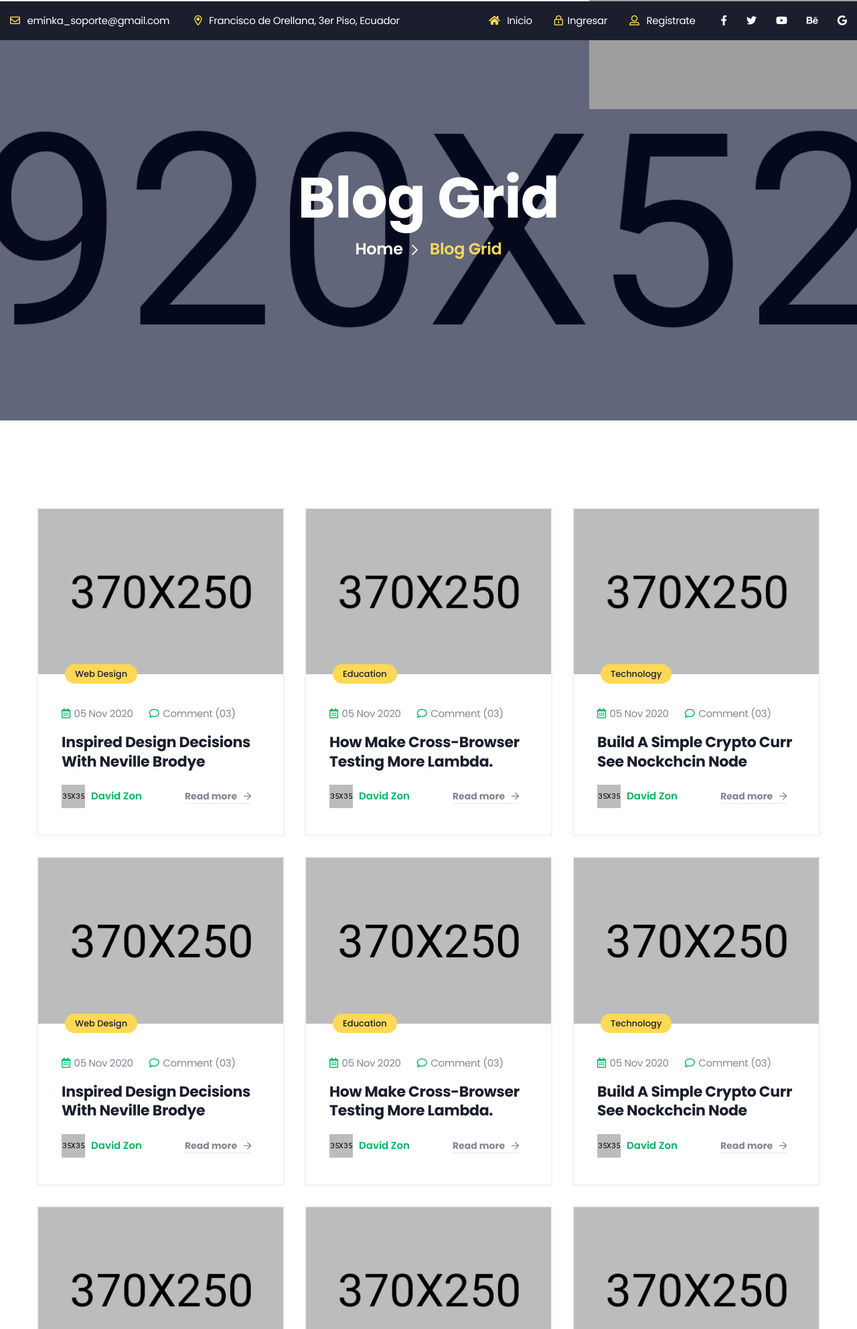
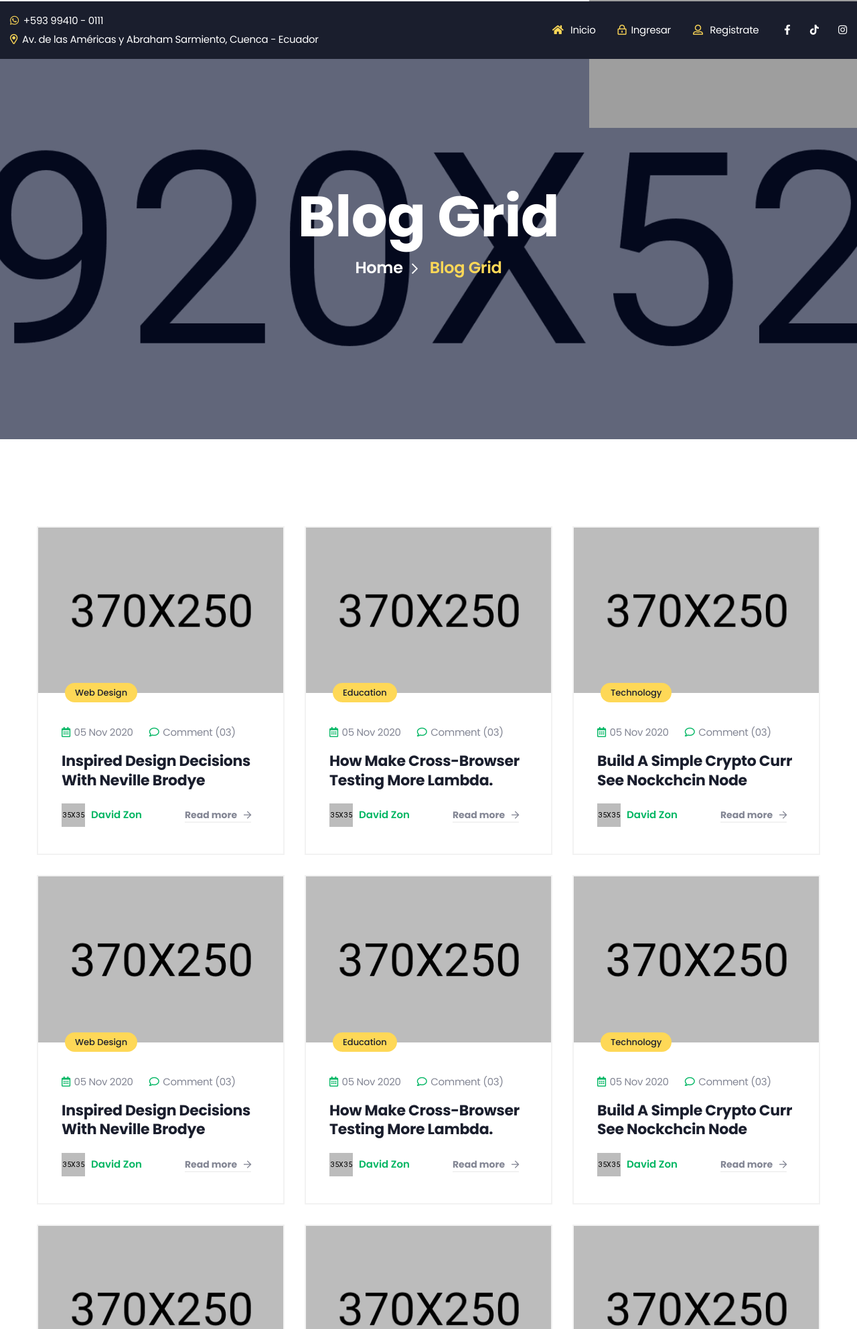
Before and after one commit to eldudyaguirre/Secretosocultos-clean, a Django app: page /blog-grid/ in a window 1280 px wide. Shown: the top 1985 px of the page at 67% size. Run offline with Django 5.2, Linux system fonts and the light colour scheme; some libraries are stand-ins or nearby versions; grey boxes are pictures that could not be loaded.

Commit message:
header bloggrid

```diff
--- a/store/templates/blog-grid.html
+++ b/store/templates/blog-grid.html
@@ -13,6 +13,7 @@
     <link rel="shortcut icon" type="image/x-icon" href="{% static 'img/iconblanco.png' %}">
 
     <!-- CSS here -->
+    <link rel="stylesheet" href="https://cdnjs.cloudflare.com/ajax/libs/font-awesome/6.5.1/css/all.min.css">
     <link rel="stylesheet" href="{% static 'css/bootstrap.min.css' %}">
     <link rel="stylesheet" href="{% static 'css/owl.carousel.min.css' %}">
     <link rel="stylesheet" href="{% static 'css/animate.css' %}">
@@ -50,9 +51,9 @@
                 <div class="row align-items-center">
                     <div class="col-xl-6 col-lg-6">
                         <div class="top-cta">
-                            <span class="media-link"><i class="far fa-envelope"></i> eminka_soporte@gmail.com</span>
-                            <span class="media-link"><i class="far fa-map-marker-alt"></i> Francisco de Orellana, 3er Piso,
-                                Ecuador</span>
+                            <span class="media-link"><i class="fab fa-whatsapp"></i>+593 99410 - 0111</span>
+                            <span class="media-link"><i class="far fa-map-marker-alt"></i>Av. de las Américas y Abraham Sarmiento,
+                          Cuenca - Ecuador</span>
                         </div>
                     </div>
                     <div class="col-xl-6 col-lg-6 d-flex justify-content-end">
@@ -76,11 +77,9 @@
                       {% endif %}
                         <div class="top-right-nav">
                             <ul>
-                                <li> <a href="#"><i class="fab fa-facebook-f"></i></a></li>
-                                <li><a href="#"><i class="fab fa-twitter"></i></a></li>
-                                <li><a href="#"><i class="fab fa-youtube"></i></a></li>
-                                <li><a href="#"><i class="fab fa-behance"></i></a></li>
-                                <li><a href="#"><i class="fab fa-google"></i></a></li>
+                                <li> <a href="https://www.facebook.com/jonas.dante.5"><i class="fab fa-facebook-f"></i></a></li>
+                                <li> <a href="https://www.tiktok.com/@jonas_tarot"><i class="fa-brands fa-tiktok"></i></a></li>
+                                <li> <a href="https://www.instagram.com/tienda.esoterismo?igsh=YW4wcnM4bW82dnVu"><i class="fa-brands fa-instagram"></i></a></li>
                             </ul>
                         </div>
                     </div>
--- a/store/templates/index.html
+++ b/store/templates/index.html
@@ -97,8 +97,8 @@
                   <div class="top-right-nav">
                       <ul>
                           <li> <a href="https://www.facebook.com/jonas.dante.5"><i class="fab fa-facebook-f"></i></a></li>
-                          <li><a href="https://www.tiktok.com/@jonas_tarot"><i class="fa-brands fa-tiktok"></i></a></li>
-                          <li><a href="https://www.instagram.com/tienda.esoterismo?igsh=YW4wcnM4bW82dnVu"><i class="fa-brands fa-instagram"></i></a></li>
+                          <li> <a href="https://www.tiktok.com/@jonas_tarot"><i class="fa-brands fa-tiktok"></i></a></li>
+                          <li> <a href="https://www.instagram.com/tienda.esoterismo?igsh=YW4wcnM4bW82dnVu"><i class="fa-brands fa-instagram"></i></a></li>
                       </ul>
                   </div>
               </div>
@@ -379,7 +379,7 @@
                           <p>Miles de personas ya han experimentado cambios positivos gracias
                             a nuestras recomendaciones y rituales.
                           </p>
-                          <a href="{% url 'blog-details' %}" class="theme_btnn theme_btn2n theme_btn_bg_02">ver los boletines <i
+                          <a href="{% url 'blog-grid' %}" class="theme_btnn theme_btn2n theme_btn_bg_02">ver los boletines <i
                                   class="far fa-arrow-right"></i></a>
                       </div>
                   </div>
```
